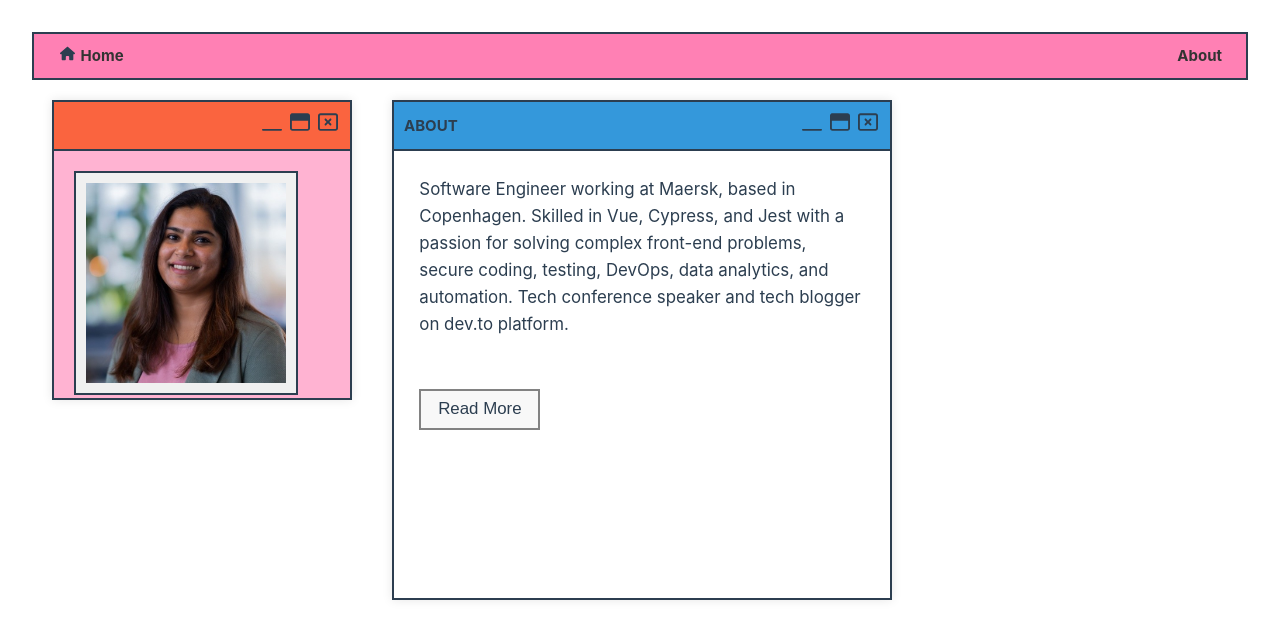
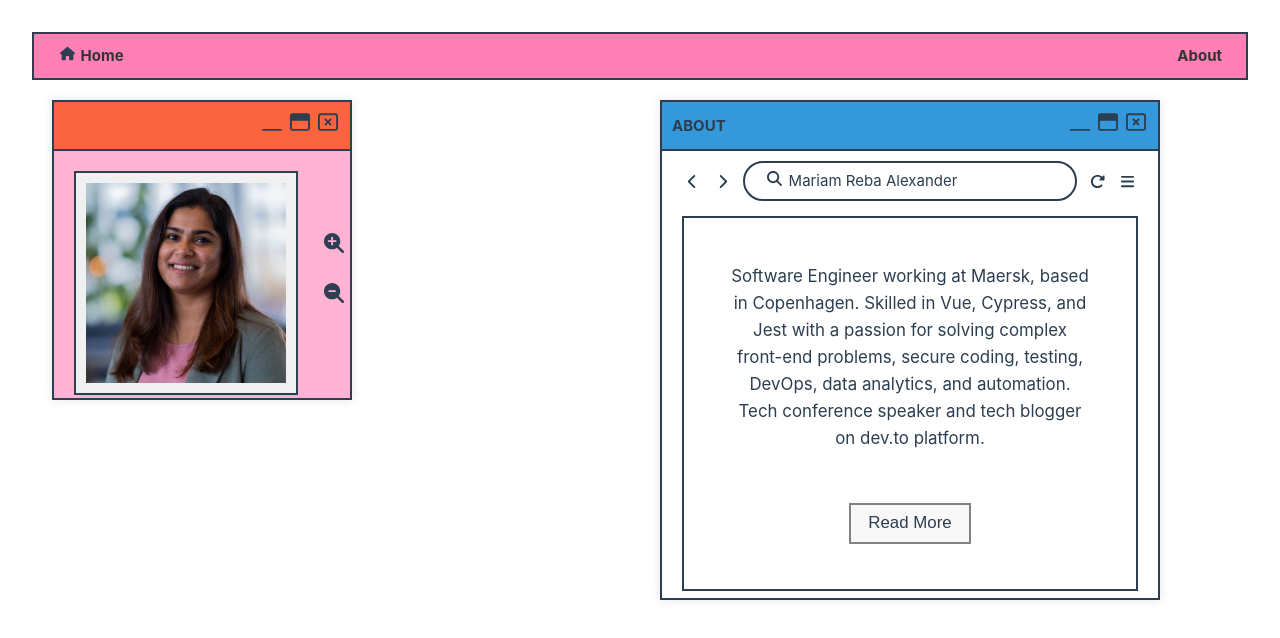
Before and after one commit to M-S/mariamdevportfolio, a Vue app: page / in a window 1280 px wide. Shown: the top 638 px of the page. Built offline with nearby package versions, Linux system fonts and the light colour scheme.

Commit message:
design about me to look like browser search window

```diff
--- a/src/App.vue
+++ b/src/App.vue
@@ -24,6 +24,7 @@ import { RouterLink, RouterView } from 'vue-router';
 
 <style scoped>
 .navbar {
+  overflow: hidden;
   display: flex;
   justify-content: space-between;
   align-items: center;
--- /dev/null
+++ b/src/components/AboutMeWindow.vue
@@ -0,0 +1,59 @@
+<script setup lang="ts">
+import BaseWindowFrame from '@/components/BaseWindowFrame.vue';
+</script>
+<template>
+    <base-window-frame title="ABOUT" color="blue" size="medium">
+        <div class="search-bar">
+            <svg class="icon">
+                    <use xlink:href="../assets/sprites/solid.svg#chevron-left"></use>
+                </svg>
+                <svg class="icon">
+                    <use xlink:href="../assets/sprites/solid.svg#chevron-right"></use>
+                </svg>
+            <div class="search-input-box">
+                <svg class="icon">
+                    <use xlink:href="../assets/sprites/solid.svg#magnifying-glass"></use>
+                </svg> Mariam Reba Alexander
+            </div>
+            <svg class="icon">
+                    <use xlink:href="../assets/sprites/solid.svg#rotate-right"></use>
+                </svg>
+                <svg class="icon">
+                    <use xlink:href="../assets/sprites/solid.svg#bars"></use>
+                </svg>
+        </div>
+        <div class="about-content">
+            <p>Software Engineer working at Maersk, based in Copenhagen. Skilled in Vue, Cypress, and Jest with a passion
+                for
+                solving complex front-end problems, secure coding, testing, DevOps, data analytics, and automation.
+                Tech conference speaker and tech blogger on dev.to platform.</p>
+            <button>Read More</button>
+        </div>
+
+    </base-window-frame>
+</template>
+<style scoped>
+.search-bar {
+    display: flex;
+    align-items: center;
+    justify-content: space-evenly;
+    margin: 0;
+    padding: 10px;
+    border: none;
+    color: var(--color-bg);
+}
+
+.search-input-box {
+    width: 70%;
+    padding: 6px 20px;
+    border: 2px solid var(--color-text);
+    border-radius: 20px;
+}
+
+.about-content {
+    padding: 20px;
+    margin: 5px 20px;
+    text-align: center;
+    border: 2px solid var(--color-text);
+}
+</style>
--- a/src/components/WindowFrame.vue
+++ b/src/components/BaseWindowFrame.vue
@@ -70,7 +70,6 @@ const props = withDefaults(defineProps<Props>(), {
     align-items: center;
     padding: 10px;
     border-bottom: 2px solid var(--color-text);
-    background-color: #f0f0f0;
 }
 
 .title-bar.pink {
@@ -114,4 +113,5 @@ const props = withDefaults(defineProps<Props>(), {
 
 .title {
     font-weight: bold;
-}</style>
+}
+</style>
--- /dev/null
+++ b/src/components/ProfilePicWindow.vue
@@ -0,0 +1,40 @@
+<script setup lang="ts">
+import BaseWindowFrame from '@/components/BaseWindowFrame.vue';
+import BaseImageFrame from '@/components/BaseImageFrame.vue';
+</script>
+<template>
+    <base-window-frame title="" size="small" bg-color="light-pink">
+        <div class="contents">
+            <base-image-frame image-src="/profilePic.jpeg"></base-image-frame>
+            <div class="magnifying-icons">
+                <svg class="icon">
+                    <use xlink:href="../assets/sprites/solid.svg#magnifying-glass-plus"></use>
+                </svg>
+                <svg class="icon">
+                    <use xlink:href="../assets/sprites/solid.svg#magnifying-glass-minus"></use>
+                </svg>
+            </div>
+
+        </div>
+    </base-window-frame>
+</template>
+<style scoped>
+.contents {
+    display: flex;
+    align-items: center;
+}
+
+.magnifying-icons {
+    display: grid;
+    grid-template-columns: 1fr;
+    grid-template-rows: auto 1fr auto;
+    justify-items: center;
+    align-items: center;
+    gap: 30px;
+    width: 50px;
+}
+.magnifying-icons .icon {
+    width: 20px;
+    height: 20px;
+}
+</style>
--- a/src/views/HomeView.vue
+++ b/src/views/HomeView.vue
@@ -1,17 +1,11 @@
 <script setup lang="ts">
-import ImageFrame from '@/components/ImageFrame.vue';
-import WindowFrame from '@/components/WindowFrame.vue';
+import ProfilePicWindow from '@/components/ProfilePicWindow.vue';
+import AboutMeWindow from '@/components/AboutMeWindow.vue';
 </script>
 <template>
   <div class="home">
-    <window-frame title="" size="small" bg-color="light-pink">
-      <image-frame image-src="/profilePic.jpeg"></image-frame>
-    </window-frame>
-    <window-frame title="ABOUT" color="blue" size="medium">
-      <p>Software Engineer working at Maersk, based in Copenhagen. Skilled in Vue, Cypress, and Jest with a passion for solving complex front-end problems, secure coding, testing, DevOps, data analytics, and automation.
-        Tech conference speaker and tech blogger on dev.to platform.</p>
-        <button>Read More</button>
-    </window-frame>
+      <ProfilePicWindow/>
+      <AboutMeWindow />
   </div>
 </template>
 
@@ -19,7 +13,9 @@ import WindowFrame from '@/components/WindowFrame.vue';
 @media (min-width: 1024px) {
   .home {
     min-height: 100vh;
-    display: flex;
+    display: grid;
+    grid-template-columns: 1fr 1fr;
+    align-items: top;
   }
 }
 </style>
```
Also changed, not shown: src/components/BaseImageFrame.vue (renamed from src/components/ImageFrame.vue).
